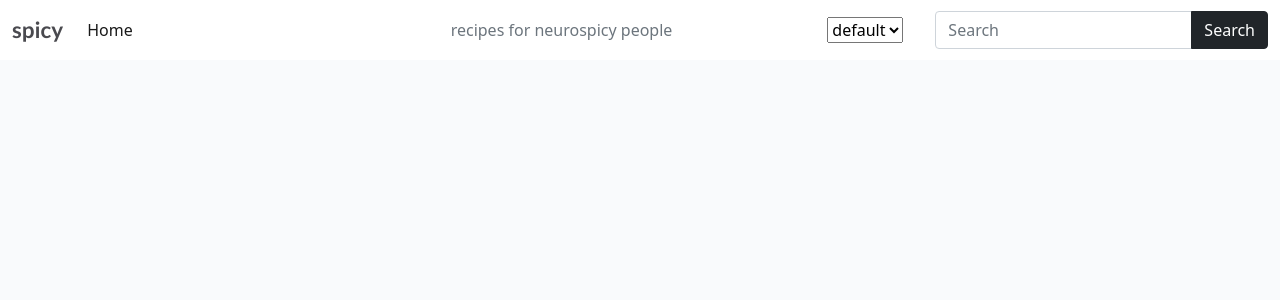
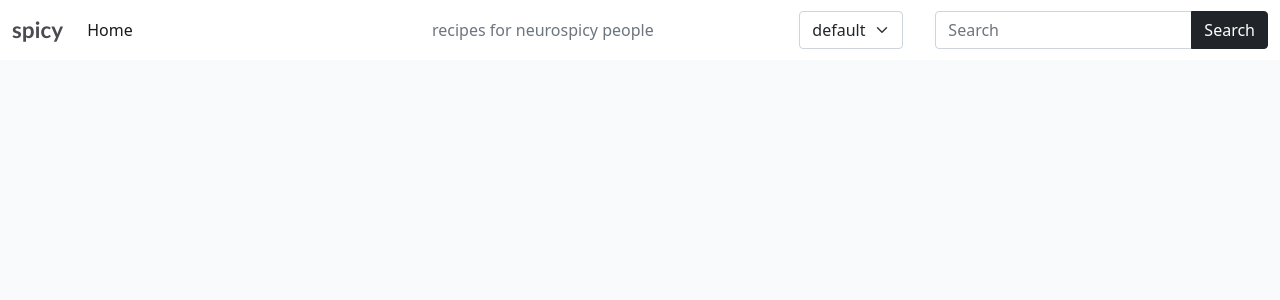
Before and after one commit to blahosyl/spicy, a Django app: page / in a window 1280 px wide. Shown: the top 300 px of the page. Run offline with Django 4.2, Linux system fonts and the light colour scheme; data that the repository does not hold is empty; parts of the project's set-up code (start-up, migrations or seed data) failed here and were passed over.

Commit message:
add Bootstrap class to format color theme selector #102

```diff
--- a/templates/base.html
+++ b/templates/base.html
@@ -48,8 +48,8 @@
                 <span class="navbar-text text-muted mx-auto">
                     recipes for neurospicy people
                 </span>
-                <form action="/action_page.php" aria-label="Color theme selector" id="theme-selector-div">
-                    <select id="theme-selector" name="theme-selector">
+                <form id="theme-selector-div" action="/action_page.php" aria-label="Color theme selector">
+                    <select id="theme-selector" class="form-select" name="theme-selector">
                         <option value="default" selected="selected">default</option>
                         <option value="green">green</option>
                     </select>
```
Also changed, not shown: README.md.
